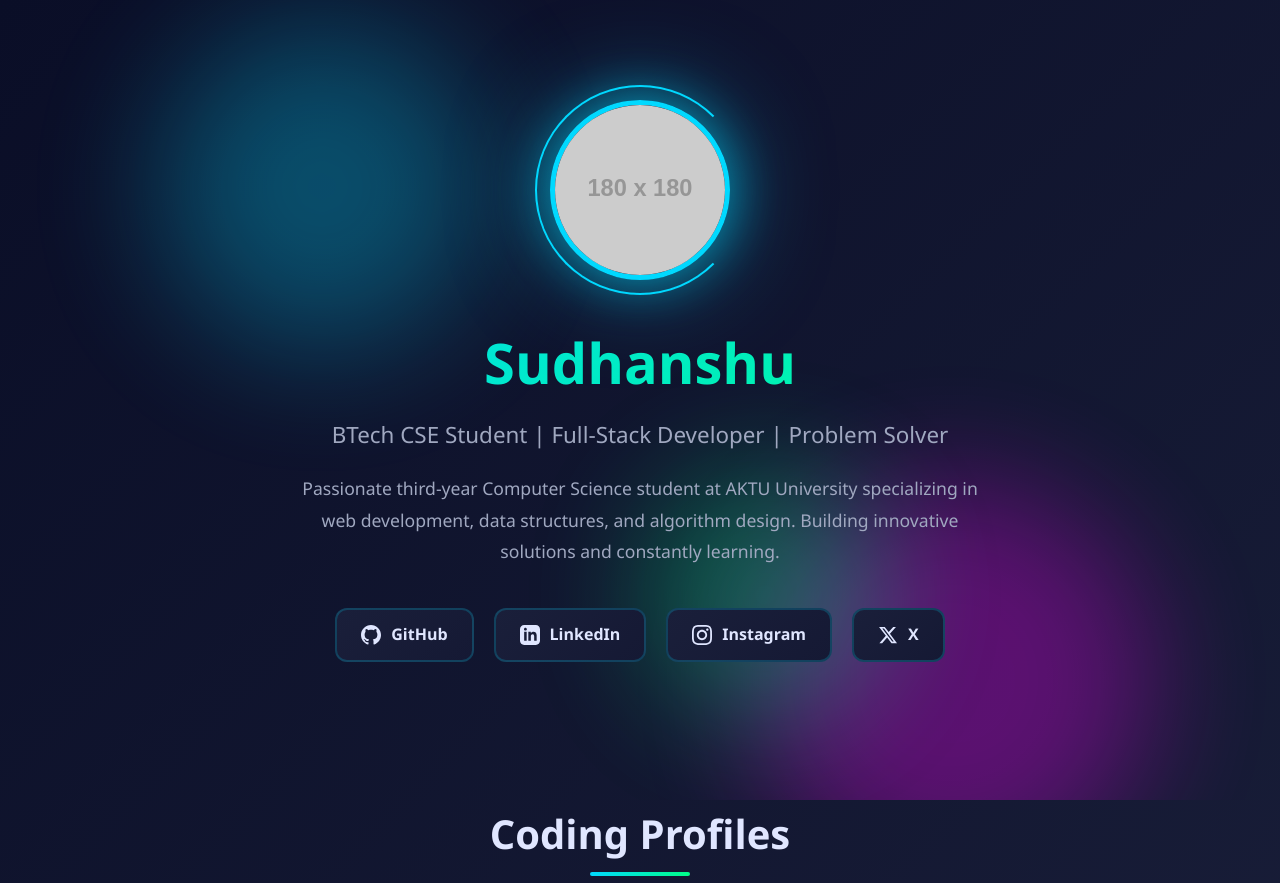
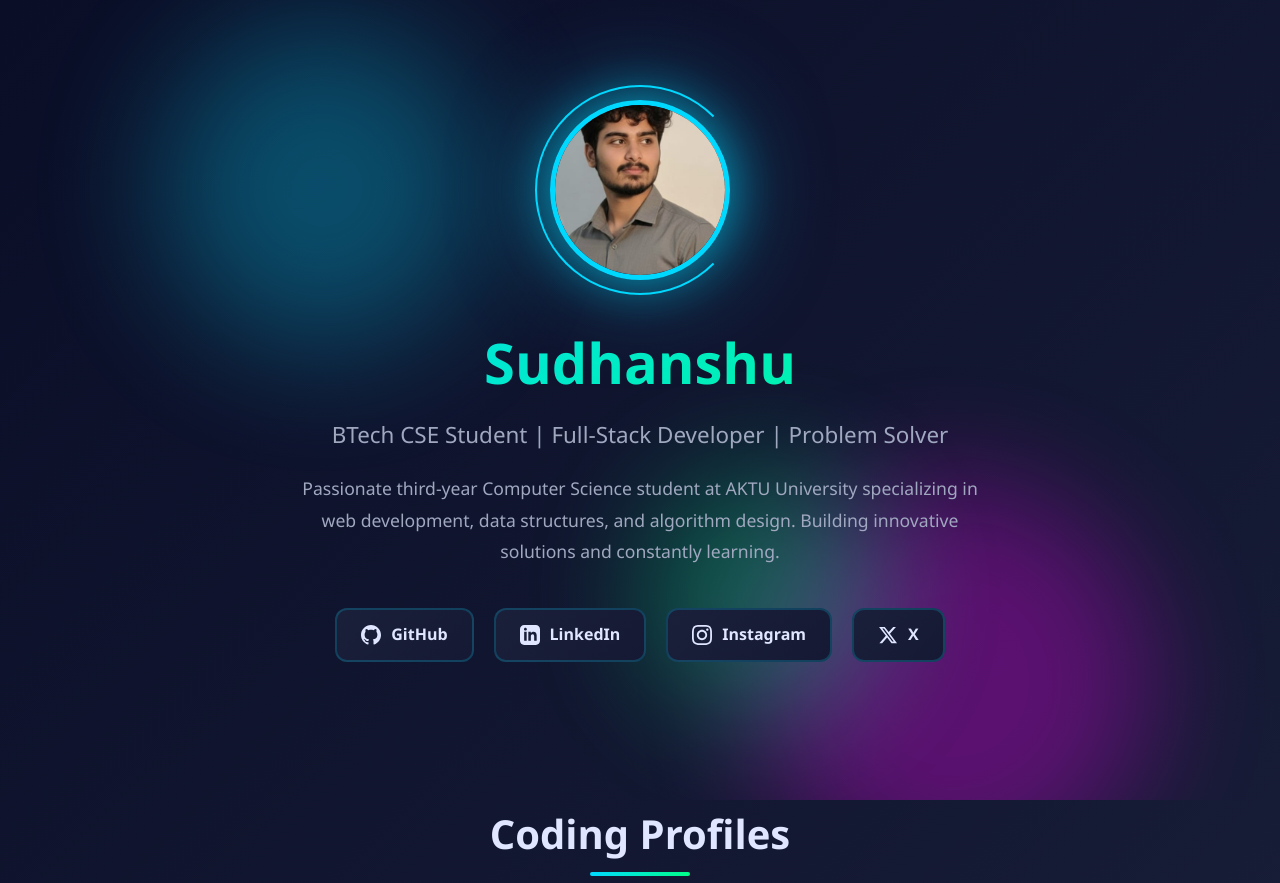
Before and after one commit to enoughsudhanshu/enoughsudhanshu.github.io, a plain HTML site: page index.html in a window 1280 px wide. Shown: the top 883 px of the page. Drawn offline with Linux system fonts and the light colour scheme; placeholder pictures from the web are drawn by us.

Commit message:
Update profile image source in index.html

```diff
--- a/index.html
+++ b/index.html
@@ -594,7 +594,7 @@
         <header>
             <div class="profile-container">
                 <div class="profile-ring"></div>
-                <img src="https://via.placeholder.com/180" alt="enoughsudhanshu" class="profile-image">
+                <img src="https://github.com/enoughsudhanshu/enoughsudhanshu.github.io/blob/main/enough.jpeg" alt="enoughsudhanshu" class="profile-image">
             </div>
             <h1>Sudhanshu</h1>
             <p class="tagline">BTech CSE Student | Full-Stack Developer | Problem Solver</p>
```
